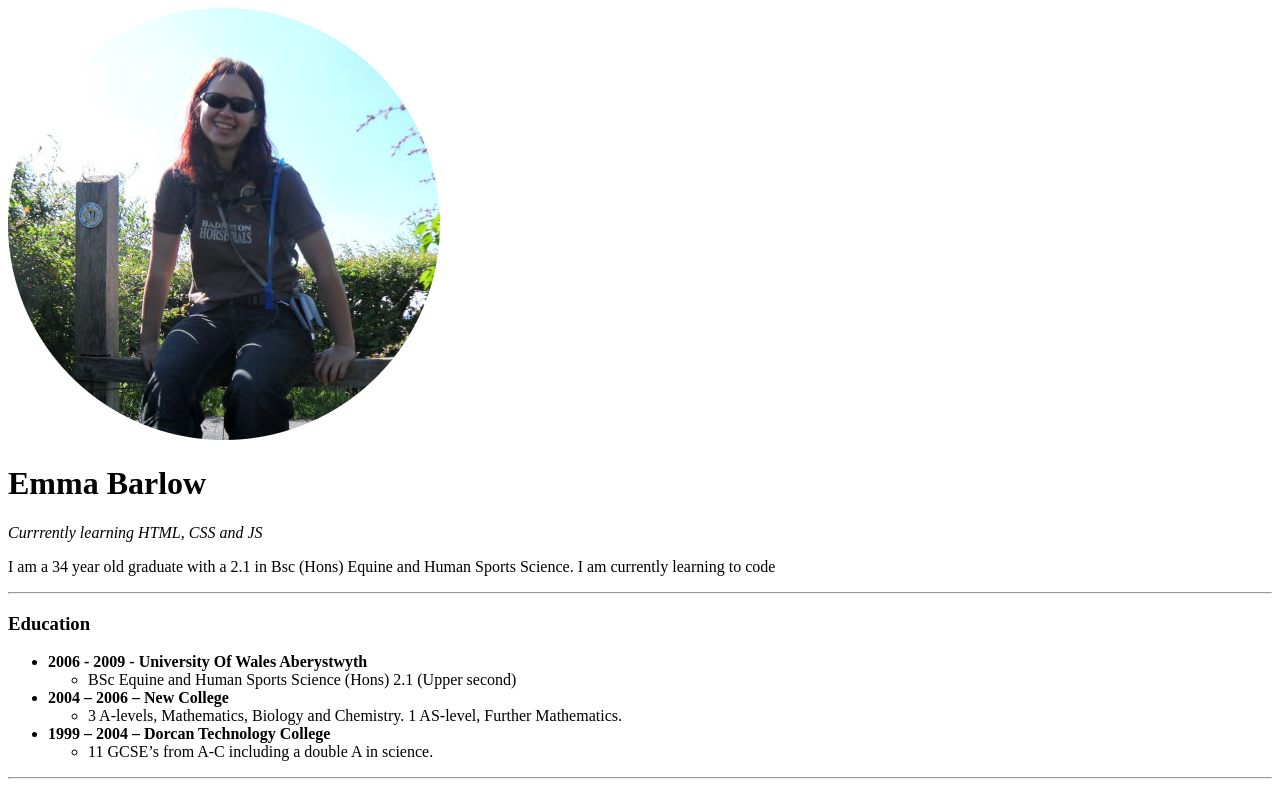
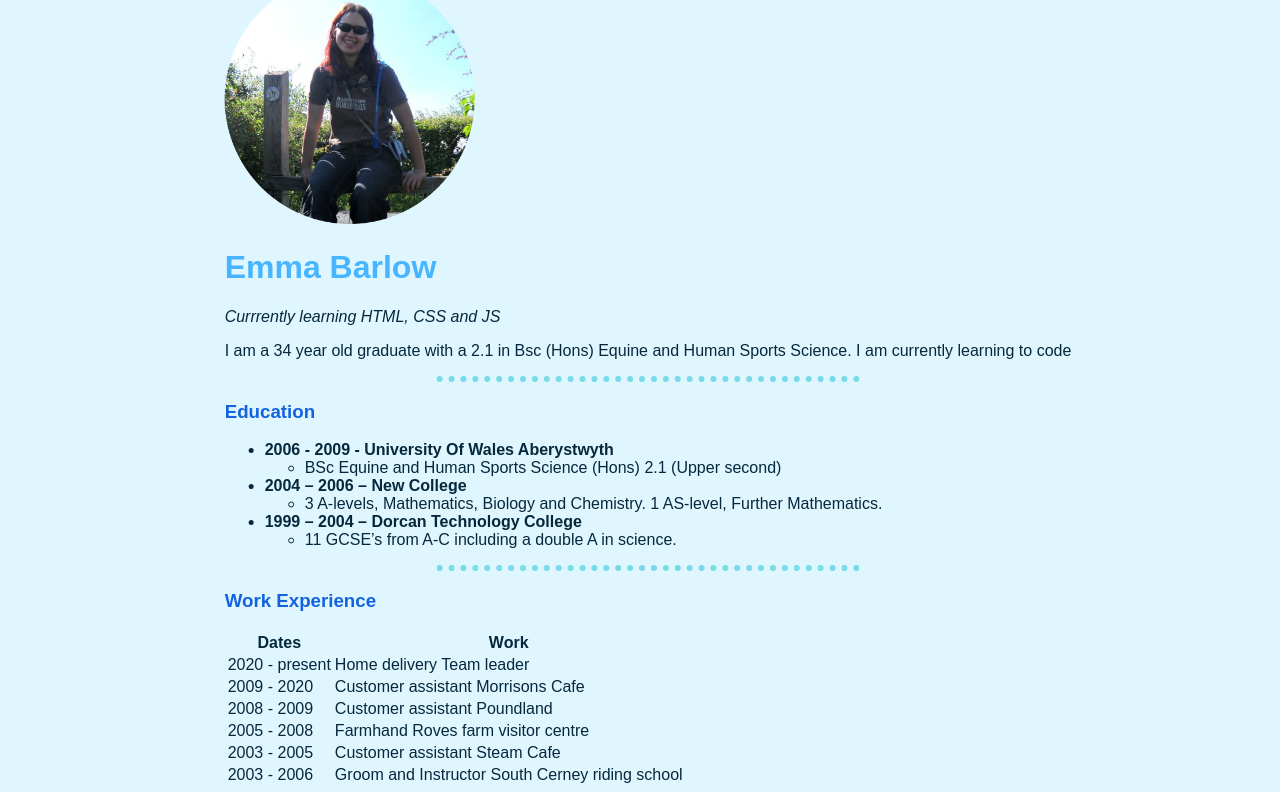
Before and after one commit to embarlow159/cv, a plain HTML site: page index.html in a window 1280 px wide. Shown: the top 792 px of the page. Drawn offline with Linux system fonts and the light colour scheme.

Commit message:
Add files via upload

```diff
--- /dev/null
+++ b/css/styles.css
@@ -0,0 +1,48 @@
+body {
+    background-color: #DFF6FF;
+    position: absolute;
+    top: 70%;
+    left: 50%;
+    margin-right: -50%;
+    transform: translate(-50%, -50%)
+}
+
+h1 {
+    color: #47B5FF;
+    font-family: sans-serif;
+}
+
+h3 {
+    color: #1363DF;
+    font-family: sans-serif;
+}
+
+p {
+    color: #06283D;
+    font-size: 16px;
+    font-family: sans-serif;
+}
+
+li {
+    color: #06283D;
+    font-size: 16px;
+    font-family: sans-serif;
+}
+
+table {
+    color: #06283D;
+    font-size: 16px;
+    font-family: sans-serif;
+}
+
+hr {
+    border-color: #79DAE8;
+    border-style: none;
+    border-top-style: dotted;
+    border-width: 6px;
+    width: 50%;
+}
+
+img {
+    width: 250px;
+}
--- a/index.html
+++ b/index.html
@@ -4,6 +4,7 @@
 <head>
     <meta charset="UTF-8">
     <title>Emma's Personal Site</title>
+    <link rel="stylesheet" href="css/styles.css">
 </head>
 
 <body>
```
Also changed, not shown: Contact.html (+1 -0 lines).
